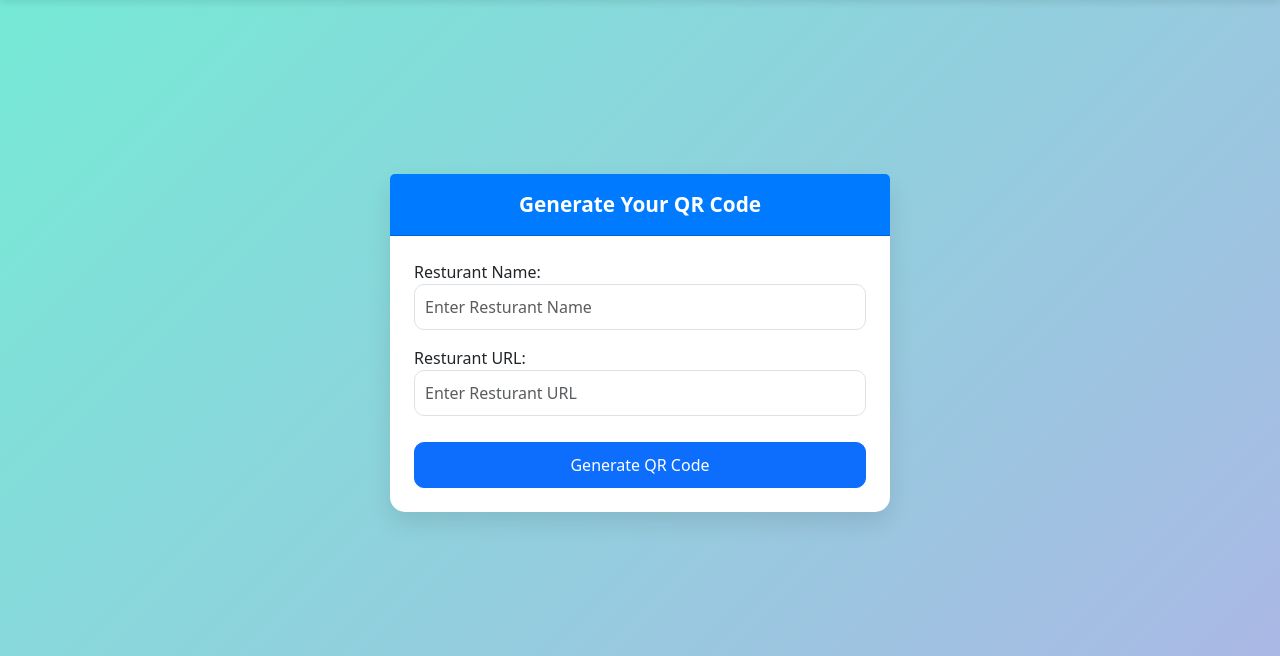
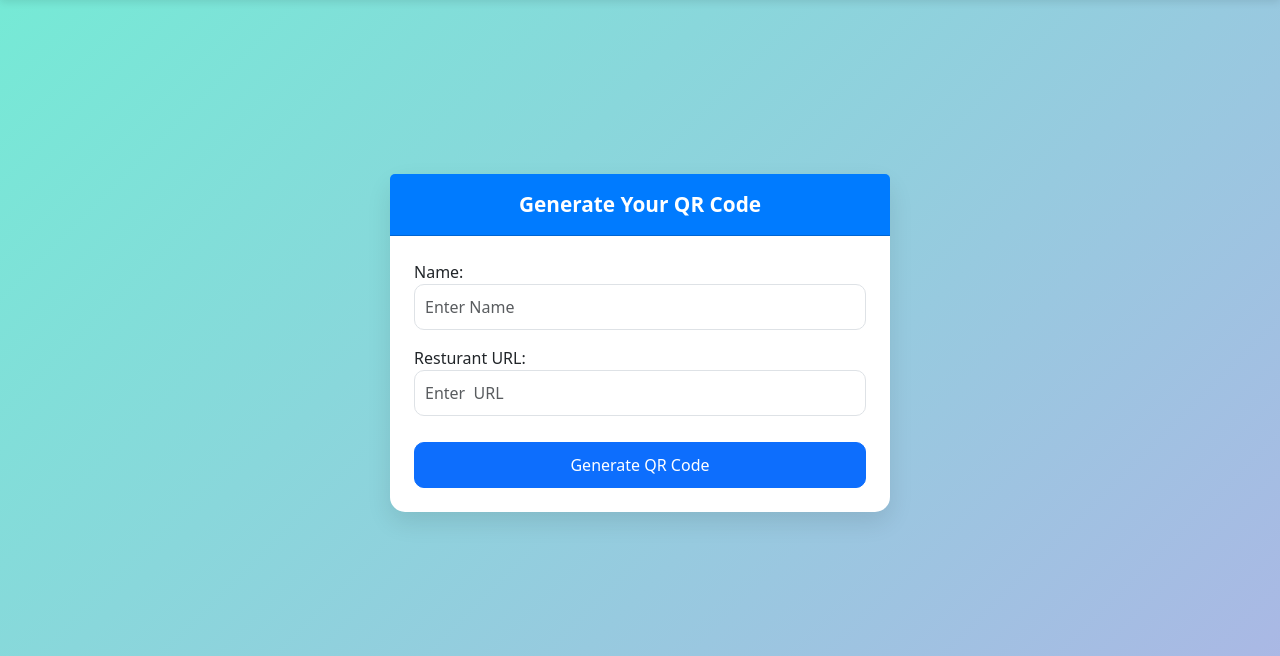
Before and after one commit to Gorkesaikumar/qr_code_generator_django, a Django app: page / in a window 1280 px wide. Shown: the part 62-718 px from the top of the page. Run offline with Django 5.2, Linux system fonts and the light colour scheme.

```diff
--- a/django_qr/forms.py
+++ b/django_qr/forms.py
@@ -2,12 +2,12 @@ from django import forms
 from . import views
 
 class QRCodeForm(forms.Form):
-    resturant_name = forms.CharField(
+        name = forms.CharField(
         max_length=50,
-        label='Resturant Name',
-        widget=forms.TextInput(attrs={'placeholder': 'Enter Resturant Name', 'class': 'form-control'}
+        label='Name',
+        widget=forms.TextInput(attrs={'placeholder': 'Enter Name', 'class': 'form-control'}
         ))
-    url = forms.URLField(
+        url = forms.URLField(
         max_length=200,
         label='Resturant URL',
-        widget=forms.URLInput(attrs={'placeholder': 'Enter Resturant URL', 'class': 'form-control'}))
+        widget=forms.URLInput(attrs={'placeholder': 'Enter  URL', 'class': 'form-control'}))
--- a/django_qr/views.py
+++ b/django_qr/views.py
@@ -8,12 +8,12 @@ def generate_qr_code(request):
     if request.method == 'POST':
         form = QRCodeForm(request.POST)
         if form.is_valid():
-            resturant_name = form.cleaned_data['resturant_name']
+            name = form.cleaned_data['name']
             url = form.cleaned_data['url']
 
             # Generate QR code
             qr = qrcode.make(url)
-            file_name = resturant_name.replace(" ", "_").lower() + '_qr.png'
+            file_name = name.replace(" ", "_").lower() + '_qr.png'
             file_path = os.path.join(settings.MEDIA_ROOT, file_name)
             qr.save(file_path)
 
@@ -21,7 +21,7 @@ def generate_qr_code(request):
             # ✅ Return a response after saving
             return render(request, 'qr_result.html', {
                 'qr_image': img_url,
-                'resturant_name': resturant_name,
+                'name': name,
                 'file_name': file_name,
             })
         else:
```
Also changed, not shown: templates/qr_result.html (+4 -4 lines), media/google_qr.png (deleted), media/my_linkdin_page_qr_code_qr.png (added), media/notepad_qr.png (deleted).
